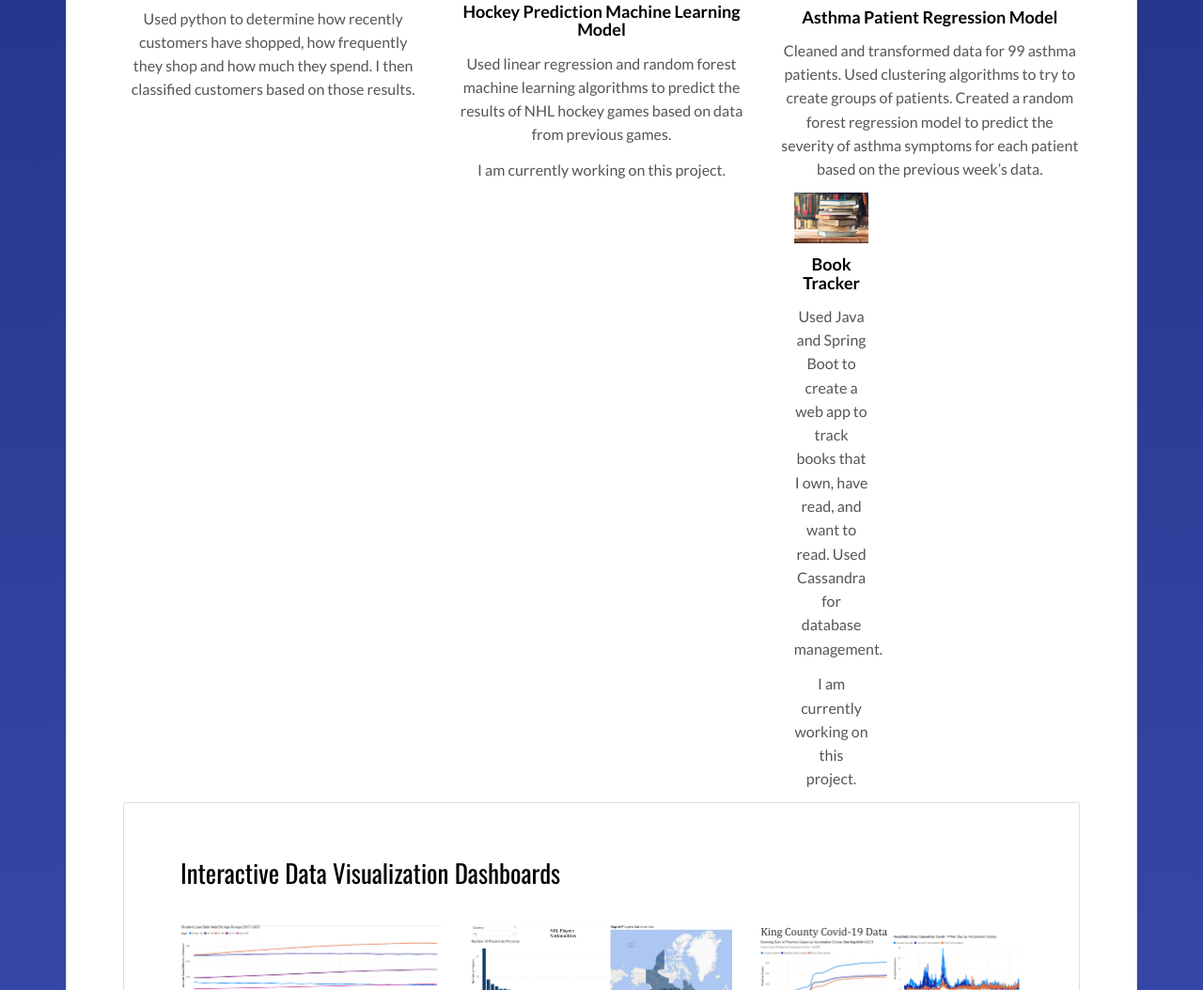
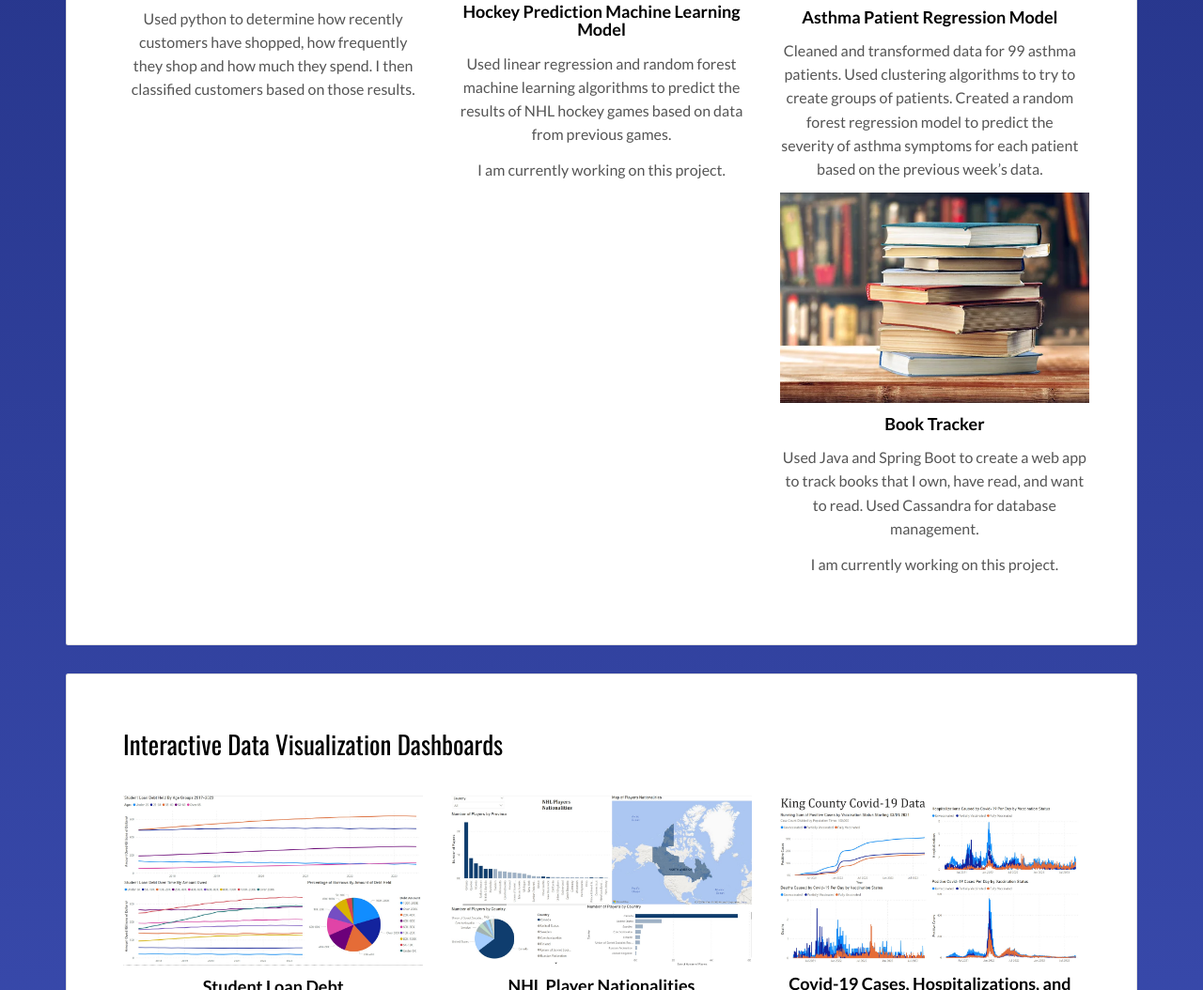
Before and after one commit to twolfegang/twolfegang.github.io, a plain HTML site: page index.html in a window 1280 px wide. Shown: the part 1427-2481 px from the top of the page at 94% size. Drawn offline with nearby package versions, Linux system fonts and the light colour scheme.

Commit message:
Update index.html

```diff
--- a/index.html
+++ b/index.html
@@ -108,7 +108,6 @@
 			patient based on the previous week’s data.</p>
               </div>
 	<div class="row" style="text-align:center;">
-              <div class="col-md-4">
 	      <div class="col-md-4">
                 <img src="Book.jpg" class="img-responsive" alt="">
                 <h3 class="h5">Book Tracker</h3>
@@ -117,6 +116,7 @@
                 <p>I am currently working on this project.</p>
               </div>
             </div>
+	    </div>
           </div>
         </div>
 
```
